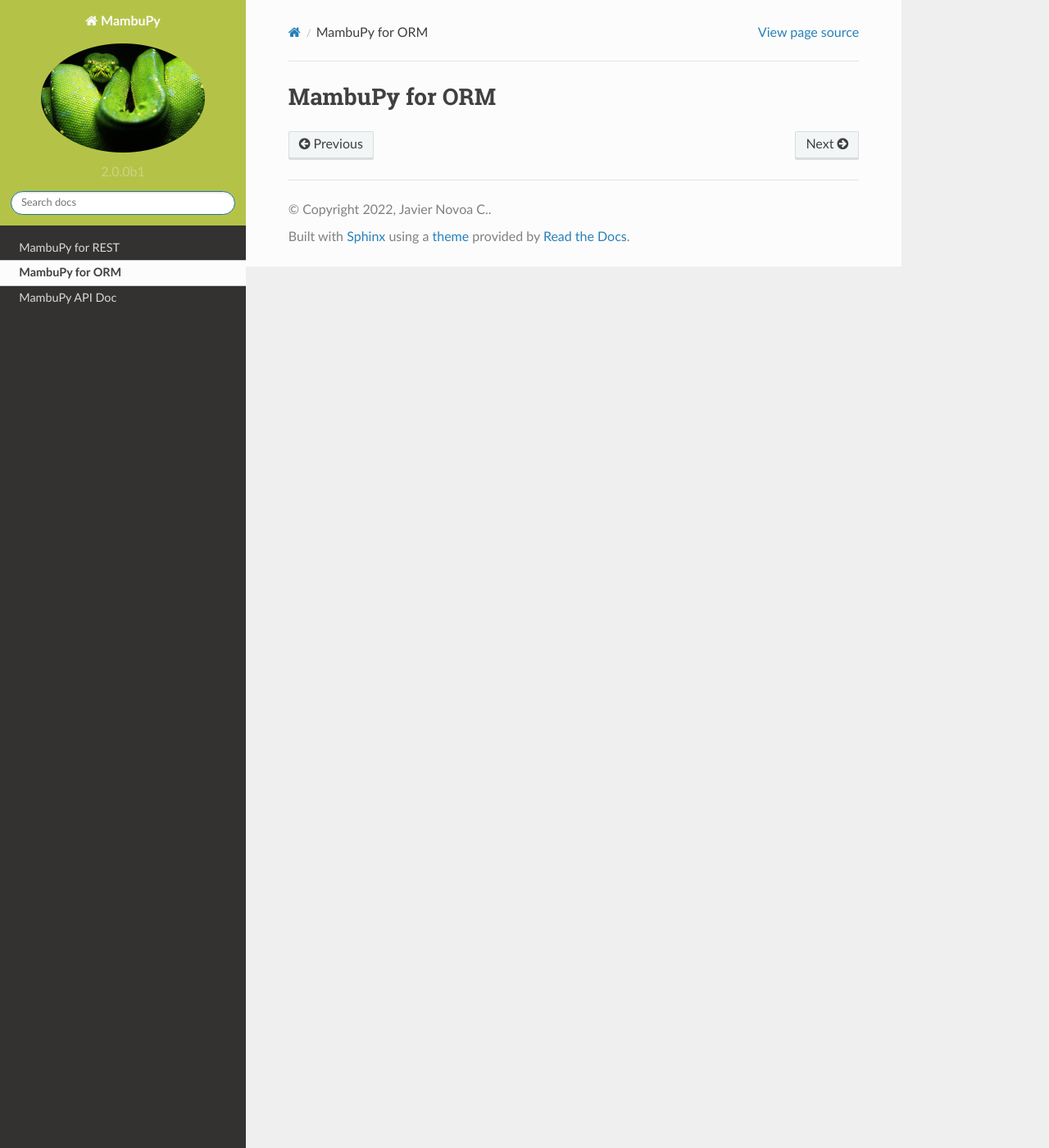
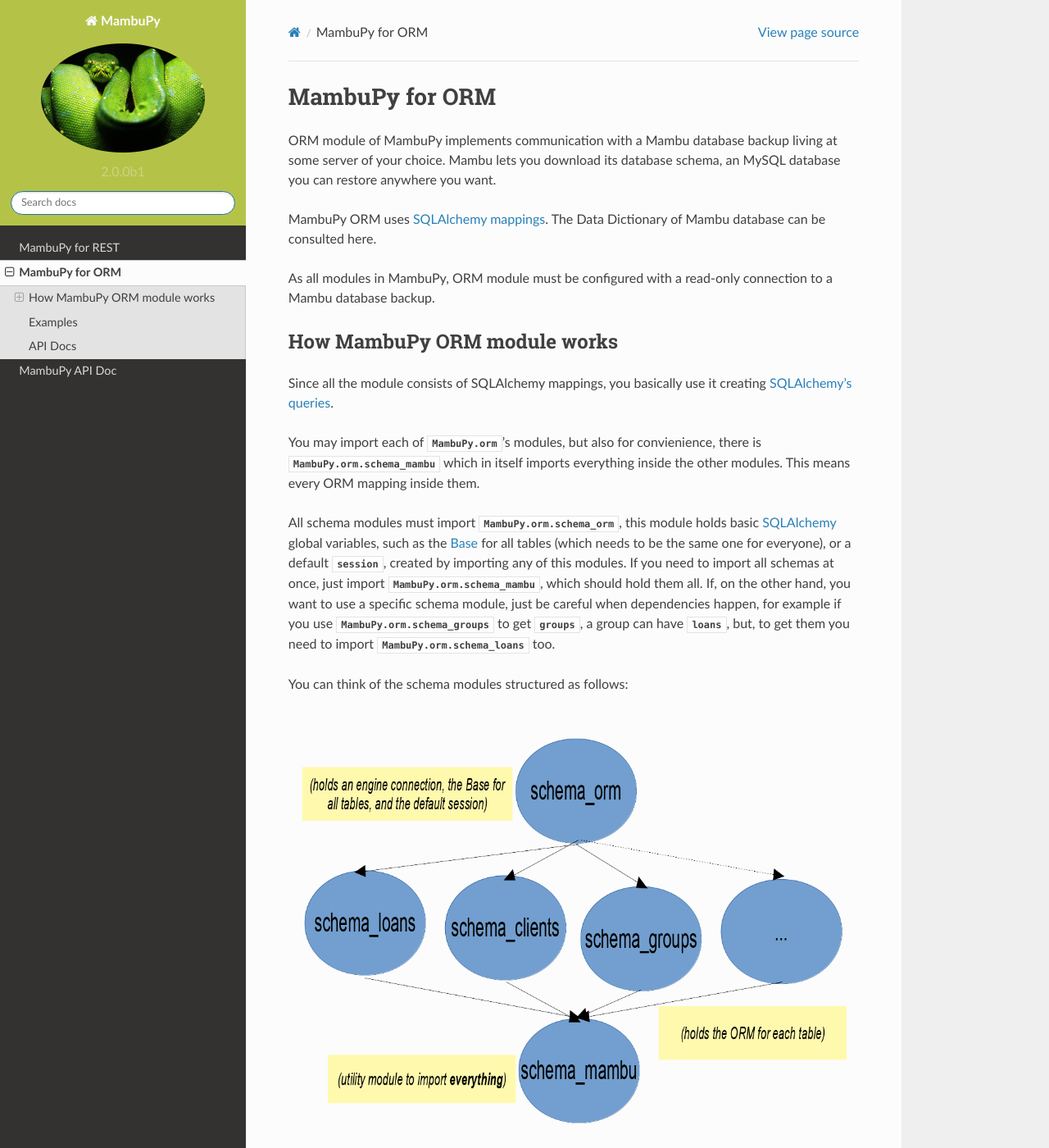
Before and after one commit to jstitch/MambuPy, a Sphinx documentation site: the page built from docs/source/mambu_orm.rst, in a window 1280 px wide and 1400 px high. Shown: the whole window at 82% size. Built offline with Sphinx 7.4.7 and the Read the Docs theme 2.0.0, drawn with Linux system fonts in a browser that asks for light colours; some of the changed text lies outside the part shown.

Commit message:
Mambu REST and ORM documentation

```diff
--- a/MambuPy/__init__.py
+++ b/MambuPy/__init__.py
@@ -17,7 +17,7 @@
    , they live at the :any:`MambuPy.rest` package
 
 2) An ORM using a `DB backup retrieved from Mambu
-   <https://developer.mambu.com/customer/en/portal/articles/1162274-data-dictionary-and-api-standards>`_
+   <https://support.mambu.com/docs/mambu-data-dictionary>`_
    , they live at the :any:`MambuPy.orm` package
 
 .. note::
--- a/docs/source/conf.py
+++ b/docs/source/conf.py
@@ -186,7 +186,8 @@
 # Example configuration for intersphinx: refer to the Python standard library.
 intersphinx_mapping = {
     "python": ("https://docs.python.org/3.8", None),
-    "sqlalchemy": ("https://sqlalchemy.org/docs/latest", None),
+    "sqlalchemy": ("https://sqlalchemy.org/en/14/orm/mapping_api", None),
+    "requests": ("https://docs.python-requests.org", None),
 }
 
 # -- Options for todo extension ----------------------------------------------
--- a/docs/source/mambu_orm.rst
+++ b/docs/source/mambu_orm.rst
@@ -2,3 +2,83 @@
 
 MambuPy for ORM
 ===============
+
+ORM module of MambuPy implements communication with a Mambu database
+backup living at some server of your choice. Mambu lets you download
+its database schema, an MySQL database you can restore anywhere you
+want.
+
+MambuPy ORM uses `SQLAlchemy mappings
+<https://www.sqlalchemy.org/>`_. The Data Dictionary of Mambu database
+can be consulted here.
+
+As all modules in MambuPy, ORM module must be configured with a
+read-only connection to a Mambu database backup.
+
+How MambuPy ORM module works
+----------------------------
+
+Since all the module consists of SQLAlchemy mappings, you basically
+use it creating `SQLAlchemy's queries
+<https://docs.sqlalchemy.org/en/14/orm/query.html>`_.
+
+You may import each of :py:mod:`MambuPy.orm`'s modules, but also for
+convienience, there is :py:mod:`MambuPy.orm.schema_mambu` which in
+itself imports everything inside the other modules. This means every
+ORM mapping inside them.
+
+All schema modules must import :py:mod:`MambuPy.orm.schema_orm`, this
+module holds basic `SQLAlchemy <http://www.sqlalchemy.org/>`_ global
+variables, such as the `Base
+<https://docs.sqlalchemy.org/en/14/orm/mapping_api.html?highlight=base#sqlalchemy.orm.declarative_base>`_
+for all tables (which needs to be the same one for everyone), or a
+default :py:class:`session <sqlalchemy.orm.session.Session>`, created
+by importing any of this modules. If you need to import all schemas at
+once, just import :py:mod:`MambuPy.orm.schema_mambu`, which should
+hold them all. If, on the other hand, you want to use a specific
+schema module, just be careful when dependencies happen, for example
+if you use :py:mod:`MambuPy.orm.schema_groups` to get :py:mod:`groups
+<MambuPy.orm.schema_groups.Group>`, a group can have :py:mod:`loans
+<MambuPy.orm.schema_loans.LoanAccount>`, but, to get them you need to
+import :py:mod:`MambuPy.orm.schema_loans` too.
+
+You can think of the schema modules structured as follows:
+
+..
+ schema_orm  (holds an engine connection, the Base for all tables, and the default session)
+           /           /          |           \\
+       schema_loans  schema_clients  schema_groups ...
+             (holds the ORM for each table)
+           \           \          |           /
+    schema_mambu (utility module to import *everything*)
+
+.. image:: /_static/schemas_mambupy_diagram.png
+
+Configuration
++++++++++++++
+
+As you may read at :py:mod:`MambuPy.mambuconfig`, ORM configuration
+consists of the following options:
+
+* :py:obj:`MambuPy.mambuconfig.dbname` - the name of the database holding the Mambu DB backup
+* :py:obj:`MambuPy.mambuconfig.dbuser` - the username with read permissions to ``dbname``
+* :py:obj:`MambuPy.mambuconfig.dbpwd` - the password of the user
+* :py:obj:`MambuPy.mambuconfig.dbhost` - the host to access the DB
+* :py:obj:`MambuPy.mambuconfig.dbport` - the port for connecting to the host
+* :py:obj:`MambuPy.mambuconfig.dbeng` - the DB engine, MySQL by default
+
+As :py:mod:`MambuPy.mambuconfig` documentation tells, you can set
+these on ``/etc/mambupyrc``, ``$HOME/.mambupy.rc``, on an `ini-format
+<https://en.wikipedia.org/wiki/INI_file>`_ style. Home directory RC
+file overrides what ``/etc`` file says.
+
+You can also set the environment variables: ``MAMBUPY_DBNAME``,
+``MAMBUPY_DBUSER``, ``MAMBUPY_DBPWD``, ``MAMBUPY_DBHOST``,
+``MAMBUPY_DBPORT`` and ``MAMBUPY_DBENG``, which override what RC files
+say.
+
+Examples
+--------
+
+API Docs
+--------
```
Also changed, not shown: docs/source/mambu_rest.rst (+39 -3 lines), 2 other files.
